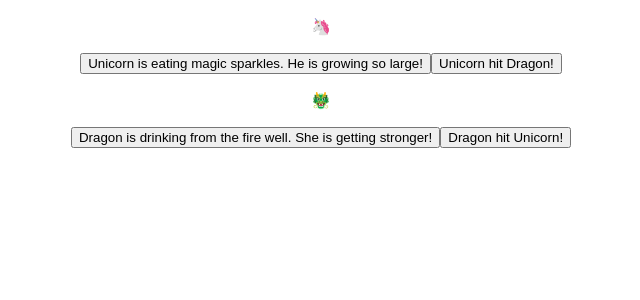
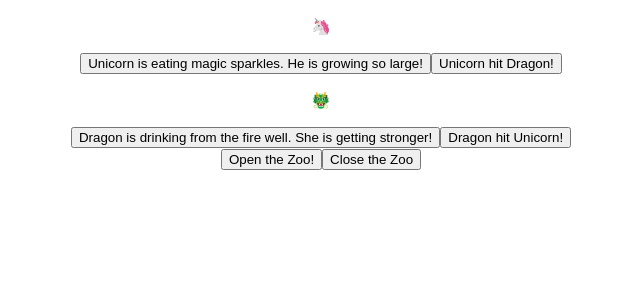
Before and after one commit to ClareMcDonald/react-busy-zoo, a React (Create React App) app: page / in a window 1280 px wide. Shown: the top 300 px of the page, without its empty margins (319-959 px from the left). Built offline with nearby package versions, Linux system fonts and the light colour scheme.

Commit message:
added open and close buttons

```diff
--- a/src/App.js
+++ b/src/App.js
@@ -1,10 +1,13 @@
 import { useState } from 'react';
 import './App.css';
+import OpenSign from './OpenSign';
 
 function App() {
 
   const [unicornSize, setUnicornSize] = useState(1);
   const [dragonSize, setDragonSize] = useState(1);
+
+  const [isOpen, setIsOpen] = useState(true);
 
   return (
     <div className="App">
@@ -20,6 +23,11 @@ function App() {
           <button onClick={() => setUnicornSize(unicornSize - 1)}>Dragon hit Unicorn!</button>
         </div>
       </div>
+      <OpenSign />
+      <div className="open-buttons">
+        <button onClick={() => setIsOpen(true)} >Open the Zoo!</button>
+        <button onClick={() => setIsOpen(false)}>Close the Zoo</button>
+      </div>
     </div>
   );
 }
--- /dev/null
+++ b/src/OpenSign.js
@@ -0,0 +1,5 @@
+import React from 'react';
+
+export default function OpenSign() {
+  return <div></div>;
+}
```
